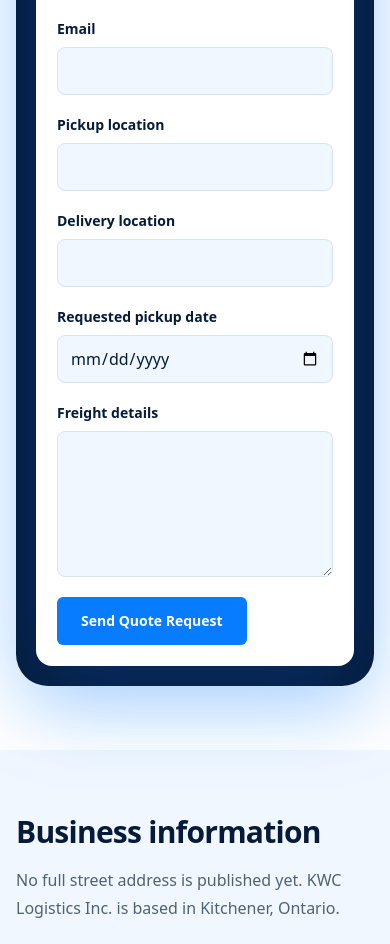
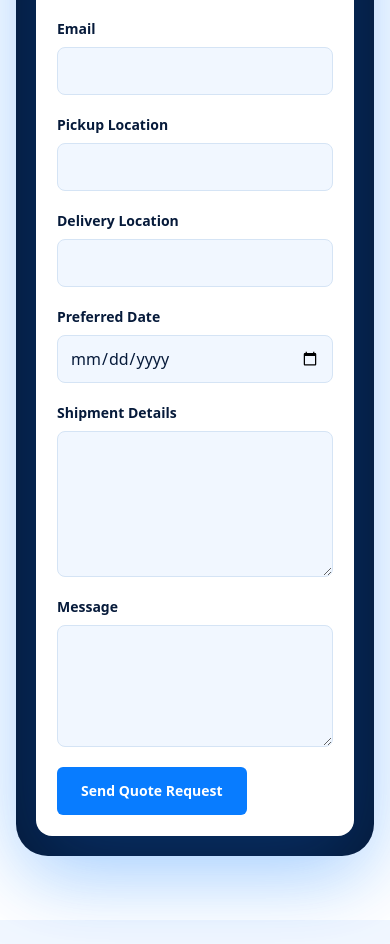
Before and after one commit to kwclogisticsinc-source/kwc-logistics-site, a Next.js app: page /contact in a window 390 px wide. Shown: the part 2368-3312 px from the top of the page. Built offline with nearby package versions, Linux system fonts and the light colour scheme; no server answers.

Commit message:
Update quote form fields

```diff
--- a/components/QuoteForm.tsx
+++ b/components/QuoteForm.tsx
@@ -2,14 +2,16 @@
 
 import { useState, type FormEvent } from "react";
 
+const web3FormsAccessKey = process.env.NEXT_PUBLIC_WEB3FORMS_ACCESS_KEY;
+
 const fields = [
   { id: "name", label: "Name", name: "Name", type: "text", required: true },
-  { id: "company", label: "Company", name: "Company", type: "text" },
+  { id: "company-name", label: "Company Name", name: "Company Name", type: "text" },
   { id: "phone", label: "Phone", name: "Phone", type: "tel", required: true },
   { id: "email", label: "Email", name: "Email", type: "email", required: true },
-  { id: "pickup-location", label: "Pickup location", name: "Pickup Location", type: "text", required: true },
-  { id: "delivery-location", label: "Delivery location", name: "Delivery Location", type: "text", required: true },
-  { id: "requested-pickup-date", label: "Requested pickup date", name: "Requested Pickup Date", type: "date", required: true }
+  { id: "pickup-location", label: "Pickup Location", name: "Pickup Location", type: "text", required: true },
+  { id: "delivery-location", label: "Delivery Location", name: "Delivery Location", type: "text", required: true },
+  { id: "preferred-date", label: "Preferred Date", name: "Preferred Date", type: "date", required: true }
 ];
 
 export function QuoteForm() {
@@ -18,7 +20,7 @@ export function QuoteForm() {
   async function handleSubmit(event: FormEvent<HTMLFormElement>) {
     event.preventDefault();
 
-    const accessKey = process.env.NEXT_PUBLIC_WEB3FORMS_ACCESS_KEY;
+    const accessKey = web3FormsAccessKey;
 
     if (!accessKey) {
       setStatus("missing-key");
@@ -31,6 +33,7 @@ export function QuoteForm() {
     formData.append("access_key", accessKey);
     formData.append("subject", "New quote request from KWC Logistics website");
     formData.append("from_name", "KWC Logistics Website");
+    formData.append("Destination Email", "kwclogisticsinc@gmail.com");
 
     try {
       const response = await fetch("https://api.web3forms.com/submit", {
@@ -67,13 +70,22 @@ export function QuoteForm() {
           />
         </label>
       ))}
-      <label htmlFor="freight-details" className="grid gap-2 text-sm font-semibold text-ink sm:col-span-2">
-        Freight details
+      <label htmlFor="shipment-details" className="grid gap-2 text-sm font-semibold text-ink sm:col-span-2">
+        Shipment Details
         <textarea
-          id="freight-details"
-          name="Freight Details"
+          id="shipment-details"
+          name="Shipment Details"
           required
           rows={5}
+          className="rounded-lg border border-line bg-brand-pale px-3 py-3 text-base font-normal text-ink outline-none transition focus:border-brand-blue focus:bg-white focus:ring-2 focus:ring-brand-blue/20"
+        />
+      </label>
+      <label htmlFor="message" className="grid gap-2 text-sm font-semibold text-ink sm:col-span-2">
+        Message
+        <textarea
+          id="message"
+          name="Message"
+          rows={4}
           className="rounded-lg border border-line bg-brand-pale px-3 py-3 text-base font-normal text-ink outline-none transition focus:border-brand-blue focus:bg-white focus:ring-2 focus:ring-brand-blue/20"
         />
       </label>
@@ -87,7 +99,7 @@ export function QuoteForm() {
         </button>
         {status === "success" ? (
           <p className="mt-3 text-sm font-semibold leading-6 text-emerald-700">
-            Thank you. Your quote request has been received. KWC Logistics will contact you shortly.
+            Thank you. Your quote request has been sent. KWC Logistics will contact you shortly.
           </p>
         ) : null}
         {status === "error" ? (
```
